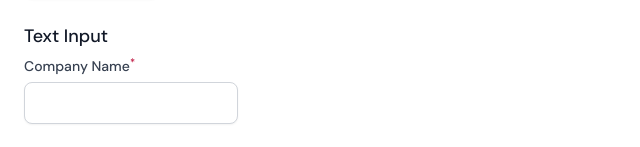
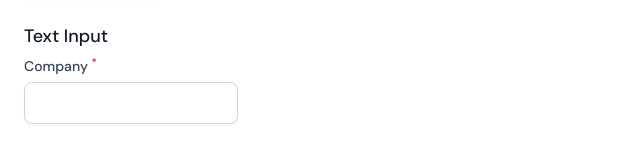
Before and after one commit to misbahansori/vue-filament-ui, a Vue app: page / in a window 1280 px wide. Shown: the part 190-337 px from the top of the page, without its empty margins (0-640 px from the left). Built offline with nearby package versions, Linux system fonts and the light colour scheme.

Commit message:
Feat : add model on input

```diff
--- a/src/App.vue
+++ b/src/App.vue
@@ -1,6 +1,9 @@
 <script setup lang="ts">
+import { ref } from "vue";
 import Button from "./Components/Button.vue";
 import TextInput from "./Components/TextInput.vue";
+
+const company = ref("");
 </script>
 <template>
   <div class="min-h-screen px-4 py-12 sm:px-6">
@@ -20,7 +23,7 @@ import TextInput from "./Components/TextInput.vue";
         <div>
           <h2 class="text-lg font-medium text-gray-900">Text Input</h2>
           <div class="flex flex-col gap-3 pt-2">
-            <TextInput />
+            <TextInput v-model="company" name="company" required />
           </div>
         </div>
       </div>
--- /dev/null
+++ b/src/Components/Forms/Label.vue
@@ -0,0 +1,27 @@
+<script setup lang="ts">
+const props = withDefaults(
+  defineProps<{
+    required: boolean;
+    label?: string;
+    for: string;
+  }>(),
+  {
+    required: false,
+  }
+);
+</script>
+
+<template>
+  <label
+    v-if="props.label"
+    class="filament-forms-field-wrapper-label inline-flex items-center space-x-3 rtl:space-x-reverse"
+    :for="props.for"
+  >
+    <span class="text-sm font-medium leading-4 text-gray-700">
+      {{ props.label[0].toUpperCase() + props.label.slice(1) }}
+      <span v-if="props.required" class="whitespace-nowrap">
+        <sup class="font-medium text-danger-700">*</sup>
+      </span>
+    </span>
+  </label>
+</template>
--- a/src/Components/TextInput.vue
+++ b/src/Components/TextInput.vue
@@ -1,19 +1,35 @@
+<script setup lang="ts">
+import Label from "./Forms/Label.vue";
+
+const props = withDefaults(
+  defineProps<{
+    name: string;
+    modelValue?: string;
+    required?: boolean;
+    label?: string | false;
+    type?: "text" | "email" | "password" | "number" | "tel" | "url" | "search";
+  }>(),
+  {
+    required: false,
+    type: "text",
+  }
+);
+
+const emit = defineEmits<{
+  (e: "update:modelValue", value: string): void;
+}>();
+</script>
 <template>
   <div class="filament-forms-field-wrapper">
     <div class="space-y-2">
       <div
         class="flex items-center justify-between space-x-2 rtl:space-x-reverse"
       >
-        <label
-          class="filament-forms-field-wrapper-label inline-flex items-center space-x-3 rtl:space-x-reverse"
-          for="data.name"
-        >
-          <span class="text-sm font-medium leading-4 text-gray-700">
-            Company Name<span class="whitespace-nowrap">
-              <sup class="font-medium text-danger-700">*</sup>
-            </span>
-          </span>
-        </label>
+        <Label
+          :required="props.required"
+          :label="props.label !== false ? props.label : props.name || ''"
+          :for="props.name"
+        />
       </div>
 
       <div
@@ -21,7 +37,16 @@
       >
         <div class="flex-1">
           <input
-            type="text"
+            :value="props.modelValue"
+            @input="
+              $emit(
+                'update:modelValue',
+                ($event.target as HTMLInputElement).value
+              )
+            "
+            :type="props.type"
+            :name="props.name"
+            :required="props.required"
             class="block w-full rounded-lg border-gray-300 shadow-sm outline-none transition duration-75 focus:border-primary-500 focus:ring-1 focus:ring-inset focus:ring-primary-500 disabled:opacity-70"
           />
         </div>
```
